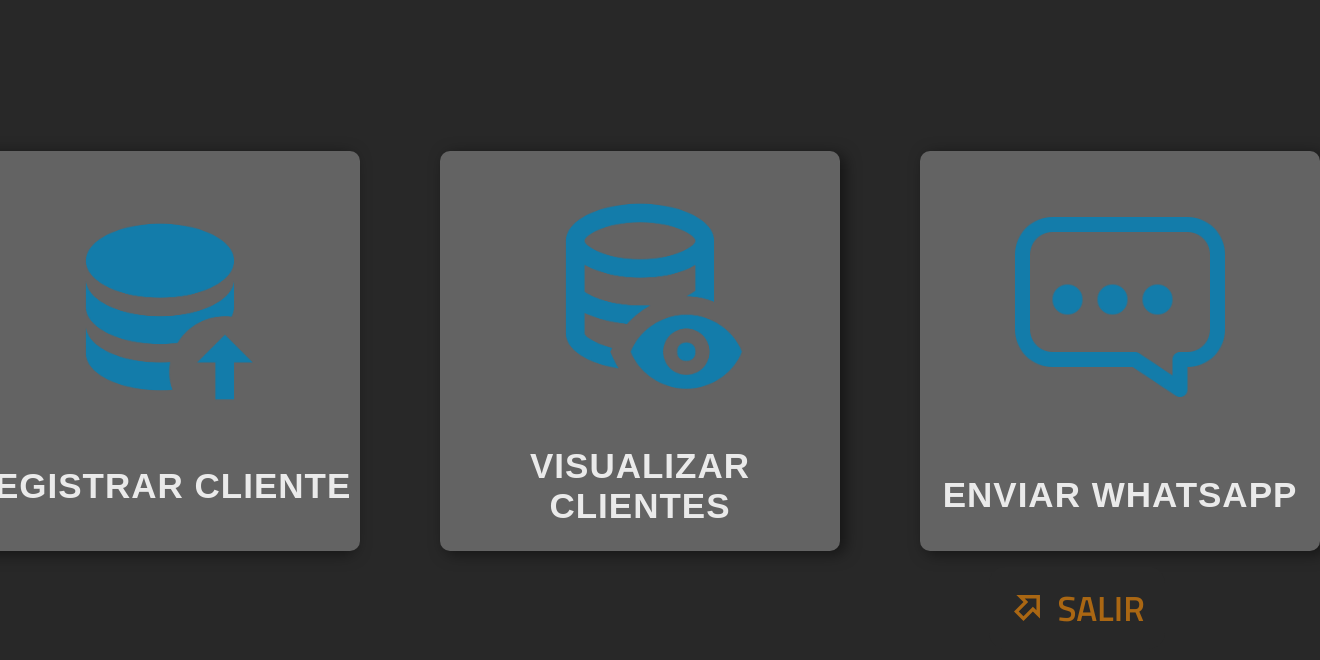
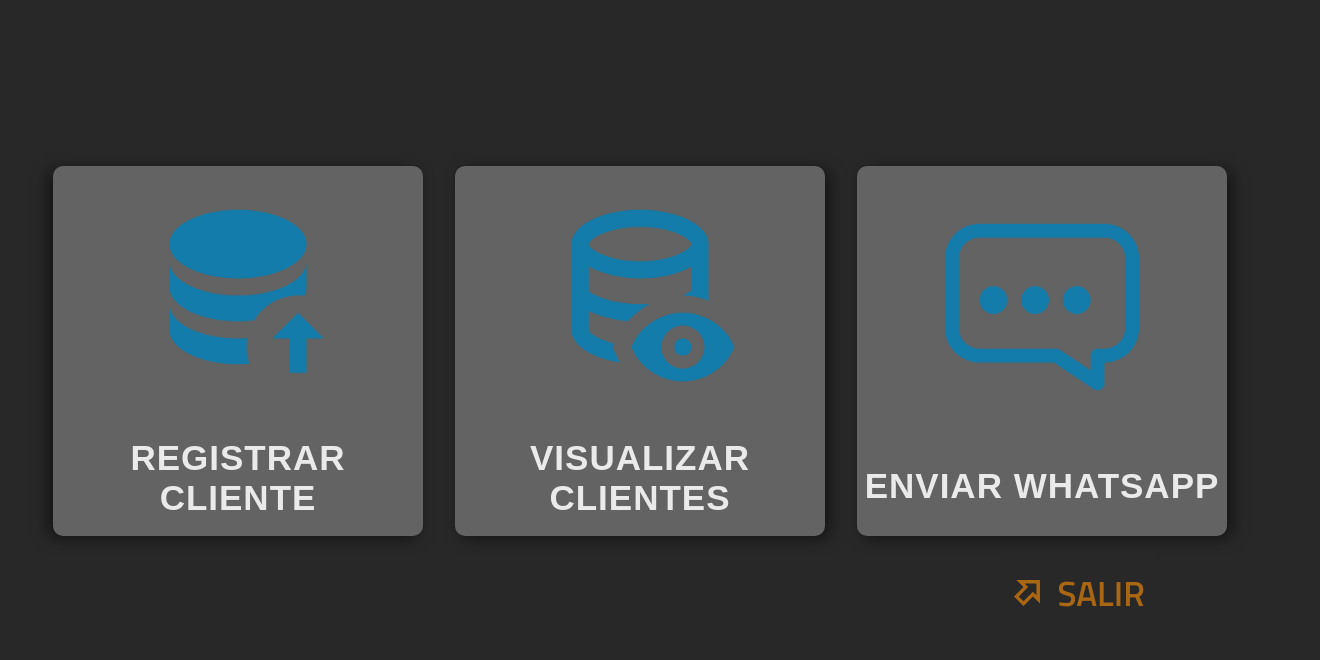
Before and after one commit to nm1davi/ferreteria-db, a React (Create React App) app: page /dashboard in a window 1280 px wide. Shown: the top 660 px of the page, 1320 px wide, since content can reach past the window. Built offline with nearby package versions, Linux system fonts and the light colour scheme; no server answers; sample sign-in values are in the browser's storage; a web font is replaced by a local one.

Commit message:
Css Dashboard

```diff
--- a/src/App.css
+++ b/src/App.css
@@ -1289,8 +1289,8 @@ td svg:hover {
 
     .contenedor-registrar-cliente,
     .contenedor-vizualizar-datos {
-        width: 400px;
-        height: 400px;
+        width: 370px;
+        height: 370px;
     }
 
     .titulo-tarjetas-dashboard {
@@ -1313,4 +1313,7 @@ td svg:hover {
     .contenedor-tabla-clientes {
         padding: 1.3rem 0;
     }
+    .dashboard{
+        gap: 2rem;
+    }
 }
```
